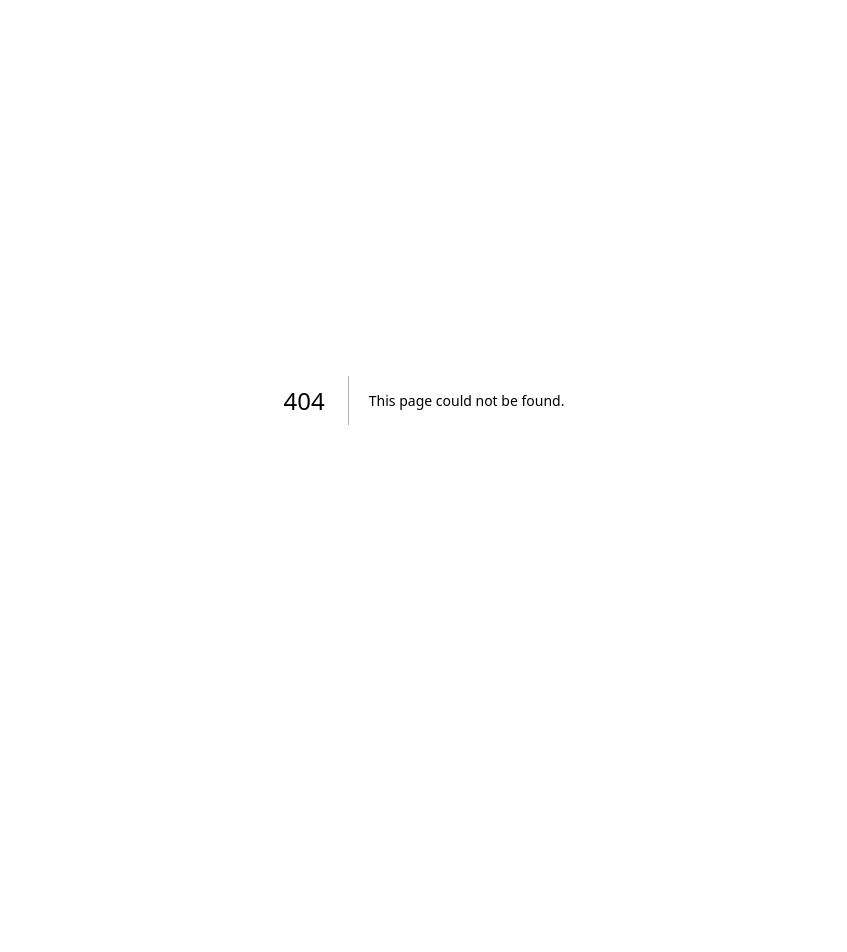
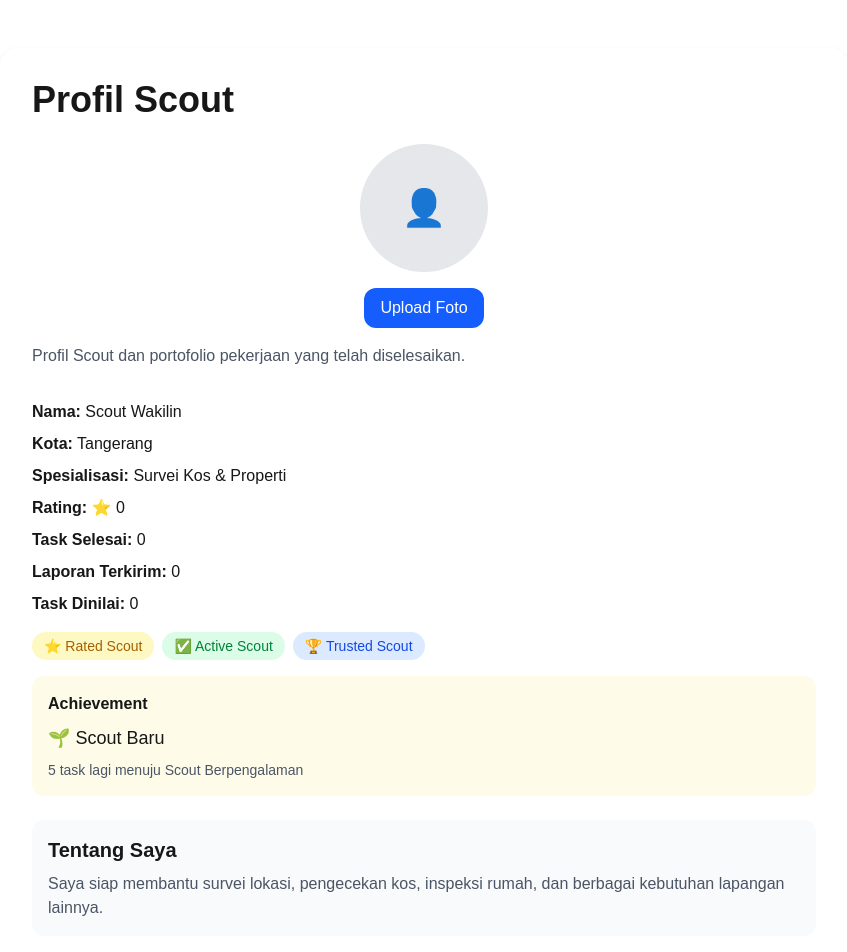
Before and after one commit to afiworks/wakilin-mvp, a Next.js app: page /scout/profile in a window 1280 px wide. Before the commit this address had no page. Shown: the top 952 px of the page, without its empty margins (216-1063 px from the left). Before the commit the page ends 800 px from the top, so only its background shows below. Built offline with nearby package versions, Linux system fonts and the light colour scheme; no server answers; the database is empty.

Commit message:
feat: scout profile and database recovery

```diff
--- a/app/components/Navbar.tsx
+++ b/app/components/Navbar.tsx
@@ -3,7 +3,7 @@ import Link from "next/link";
 export default function Navbar() {
   return (
     <nav className="absolute left-0 right-0 top-0 flex items-center justify-between p-6">
-      <h2 className="text-xl font-bold">Project Atlas</h2>
+      <h2 className="text-xl font-bold">Wakilin</h2>
 
       <button className="rounded-xl border border-gray-300 px-4 py-2 font-medium transition hover:bg-gray-100">
         Masuk
--- /dev/null
+++ b/app/scout/profile/page.tsx
@@ -0,0 +1,172 @@
+import { prisma } from "@/app/lib/prisma";
+
+export default async function ScoutProfilePage() {
+  const completedTasks = await prisma.task.findMany({
+  where: {
+    status: "COMPLETED",
+  },
+  orderBy: {
+    createdAt: "desc",
+  },
+});
+const scout = await prisma.scoutProfile.findFirst();
+const ratings = completedTasks
+  .map((task) => task.rating)
+  .filter((rating): rating is number => rating !== null);
+
+const averageRating =
+  ratings.length === 0
+    ? 0
+    : (
+        ratings.reduce((a, b) => a + b, 0) /
+        ratings.length
+      ).toFixed(1);
+      const totalReports = completedTasks.filter(
+  (task) => task.report
+).length;
+const totalRatedTasks = completedTasks.filter(
+  (task) => task.rating
+).length;
+let achievement = "🌱 Scout Baru";
+
+if (completedTasks.length >= 10) {
+  achievement = "🥇 Top Scout";
+} else if (completedTasks.length >= 5) {
+  achievement = "🥈 Scout Berpengalaman";
+} else if (completedTasks.length >= 1) {
+  achievement = "🥉 Scout Aktif";
+}
+const nextTarget =
+  completedTasks.length >= 10
+    ? "Level tertinggi tercapai"
+    : completedTasks.length >= 5
+    ? `${10 - completedTasks.length} task lagi menuju Top Scout`
+    : `${5 - completedTasks.length} task lagi menuju Scout Berpengalaman`;
+  return (
+    <main className="mx-auto max-w-4xl px-6 py-12">
+      <div className="rounded-2xl bg-white p-8 shadow-sm">
+        <h1 className="text-4xl font-bold">
+          Profil Scout
+        </h1>
+        <div className="mt-6 flex justify-center">
+  <div className="flex h-32 w-32 items-center justify-center rounded-full bg-gray-200 text-4xl">
+    👤
+  </div>
+</div>
+<div className="mt-4 text-center">
+  <button className="rounded-xl bg-blue-600 px-4 py-2 text-white hover:bg-blue-700">
+    Upload Foto
+  </button>
+</div>
+
+        <p className="mt-4 text-gray-600">
+          Profil Scout dan portofolio pekerjaan yang telah diselesaikan.
+        </p>
+
+        <div className="mt-8 space-y-2">
+          <p>
+  <strong>Nama:</strong> {scout?.name || "Scout Wakilin"}
+</p>
+
+          <p>
+            <strong>Kota:</strong> Tangerang
+          </p>
+
+          <p>
+            <strong>Spesialisasi:</strong> Survei Kos & Properti
+          </p>
+
+          <p>
+            <strong>Rating:</strong> ⭐ {averageRating}
+
+          </p>
+
+          <p>
+            <strong>Task Selesai:</strong> {completedTasks.length}
+          </p>
+          <p>
+  <strong>Laporan Terkirim:</strong> {totalReports}
+</p>
+<p>
+  <strong>Task Dinilai:</strong> {totalRatedTasks}
+</p>
+<div className="mt-4 flex flex-wrap gap-2">
+  <span className="rounded-full bg-yellow-100 px-3 py-1 text-sm font-medium text-yellow-700">
+    ⭐ Rated Scout
+  </span>
+
+  <span className="rounded-full bg-green-100 px-3 py-1 text-sm font-medium text-green-700">
+    ✅ Active Scout
+  </span>
+
+  <span className="rounded-full bg-blue-100 px-3 py-1 text-sm font-medium text-blue-700">
+    🏆 Trusted Scout
+  </span>
+</div>
+<div className="mt-4 rounded-xl bg-yellow-50 p-4">
+  <p className="font-semibold">
+    Achievement
+  </p>
+
+  <p className="mt-2 text-lg">
+    {achievement}
+  </p>
+  <p className="mt-2 text-sm text-gray-600">
+  {nextTarget}
+</p>
+</div>
+        </div>
+
+        <div className="mt-6 rounded-xl bg-gray-50 p-4">
+          <h2 className="text-xl font-semibold">
+            Tentang Saya
+          </h2>
+
+          <p className="mt-2 text-gray-600">
+            Saya siap membantu survei lokasi, pengecekan kos,
+            inspeksi rumah, dan berbagai kebutuhan lapangan lainnya.
+          </p>
+        </div>
+
+        <div className="mt-6 rounded-xl bg-gray-50 p-4">
+          <h2 className="text-xl font-semibold">
+  Task Terbaru Scout
+</h2>
+
+          <div className="mt-4 space-y-3">
+            {completedTasks.length === 0 ? (
+              <p className="text-gray-600">
+                Belum ada task yang selesai.
+              </p>
+            ) : (
+              completedTasks.map((task) => (
+                <div
+                  key={task.id}
+                  className="rounded-lg border border-gray-200 bg-white p-3"
+                >
+                  <h3 className="font-semibold">
+                    {task.title}
+                  </h3>
+
+                  <p className="text-sm text-gray-600">
+                    📍 {task.city}
+                  </p>
+
+                  <p className="mt-2 text-sm text-gray-600">
+                    {task.report || "Belum ada laporan"}
+                  </p>
+
+                  <p className="mt-2 text-sm font-medium text-yellow-600">
+                    {task.rating
+                      ? `⭐ ${task.rating}/5`
+                      : "Belum ada rating"}
+                  </p>
+                </div>
+              ))
+            )}
+          </div>
+        </div>
+      </div>
+    </main>
+  );
+}
```
Also changed, not shown: 1 other file (tests, documents, lock files or other folders).
